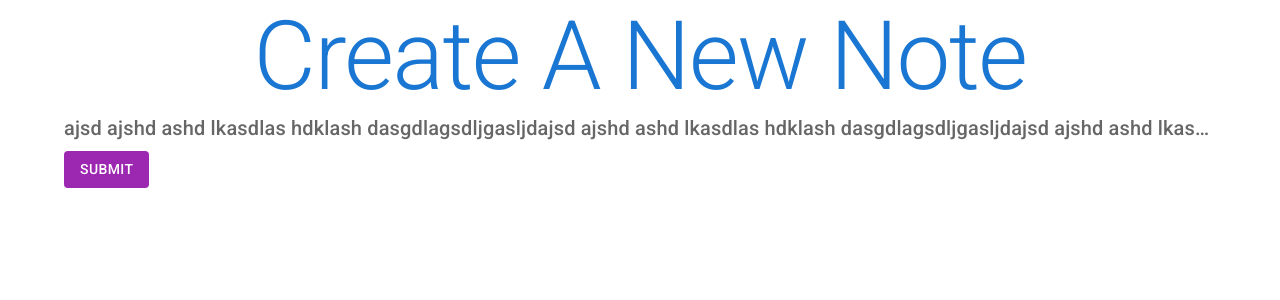
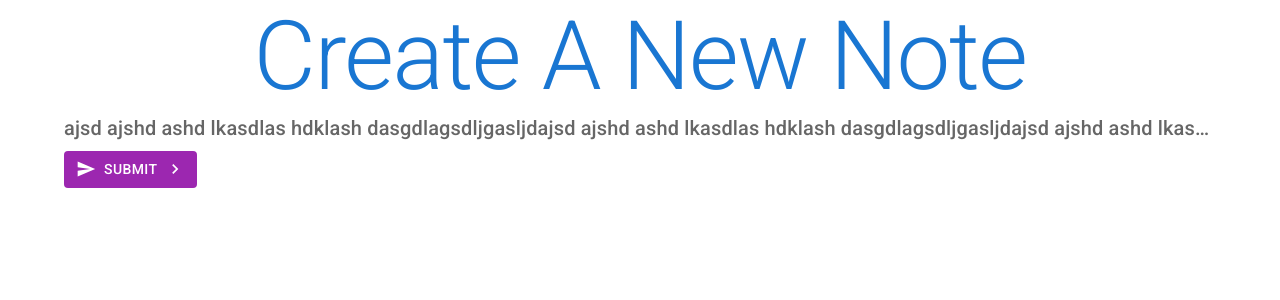
Before and after one commit to darthinvader/material-ui-tutorial, a React (Create React App) app: page /create in a window 1280 px wide. Shown: the top 300 px of the page. Built offline with nearby package versions, Linux system fonts and the light colour scheme.

Commit message:
[feat] icons

```diff
--- a/src/pages/Create.js
+++ b/src/pages/Create.js
@@ -1,5 +1,8 @@
 import React from "react";
-import { Button, ButtonGroup, Container, Typography } from "@material-ui/core";
+import { Button, Container, Typography } from "@material-ui/core";
+import AcUnitOutlinedIcon from "@mui/icons-material/AcUnitOutlined";
+import SendIcon from "@mui/icons-material/Send";
+import KeyboardArrowRightIcon from "@mui/icons-material/KeyboardArrowRight";
 export default function Create() {
   return (
     <Container>
@@ -29,17 +32,18 @@ export default function Create() {
         color="secondary"
         variant="contained"
         disableElevation
+        startIcon={<SendIcon />}
+        endIcon={<KeyboardArrowRightIcon />}
       >
         Submit
       </Button>
-      {/* <Button type="submit" color="primary">
-        Submit
-      </Button> */}
-      {/* <ButtonGroup color="secondary" variant="contained">
-        <Button type="submit">One</Button>
-        <Button type="submit">Two</Button>
-        <Button type="submit">Three</Button>
-      </ButtonGroup> */}
+      <br />
+      {/* <AcUnitOutlinedIcon />
+      <AcUnitOutlinedIcon color="secondary" fontSize="large" />
+      <AcUnitOutlinedIcon color="primary" fontSize="small" />
+      <AcUnitOutlinedIcon color="action" fontSize="small" />
+      <AcUnitOutlinedIcon color="error" fontSize="small" />
+      <AcUnitOutlinedIcon color="disabled" fontSize="small" /> */}
     </Container>
   );
 }
```
